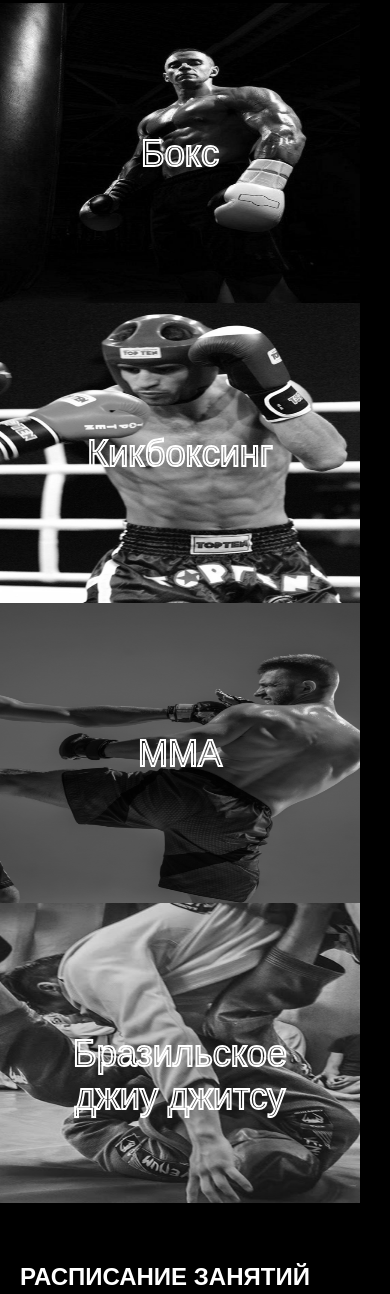
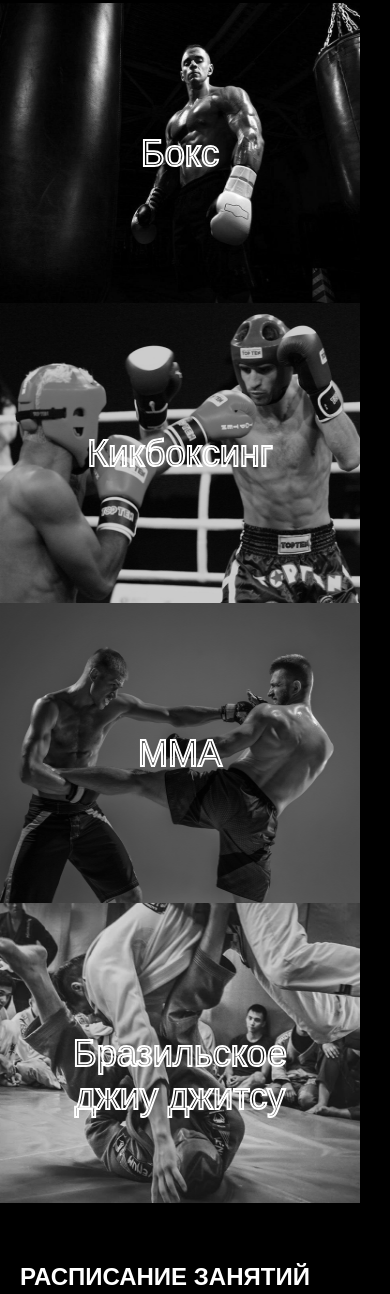
Before and after one commit to ReginaZigangirova/bodao, a plain HTML site: page index.html in a window 390 px wide. Shown: the part 2865-4159 px from the top of the page. Drawn offline with Linux system fonts and the light colour scheme.

Commit message:
commit 2

```diff
--- a/blocks/direction/__list-item/direction__list-item.css
+++ b/blocks/direction/__list-item/direction__list-item.css
@@ -24,10 +24,20 @@
 
 @media screen and (max-width: 768px) {
     .direction__list-item {
+        background-image: url(../../../images/b1.png);
         width: 384px;
         height: 300px;
-        background-position: center;
-        background-size: 384px 300px;
+    }
+    .direction__list-item:nth-of-type(2) {
+        background-image: url(../../../images/b2.png);
+    }
+
+    .direction__list-item:nth-of-type(3) {
+        background-image: url(../../../images/b3.png);
+    }
+
+    .direction__list-item:nth-of-type(4) {
+        background-image: url(../../../images/b4.png);
     }
 }
 
```
Also changed, not shown: images/b1.png (added), images/b2.png (added), images/b3.png (added), images/b4.png (added), 1 other file.
